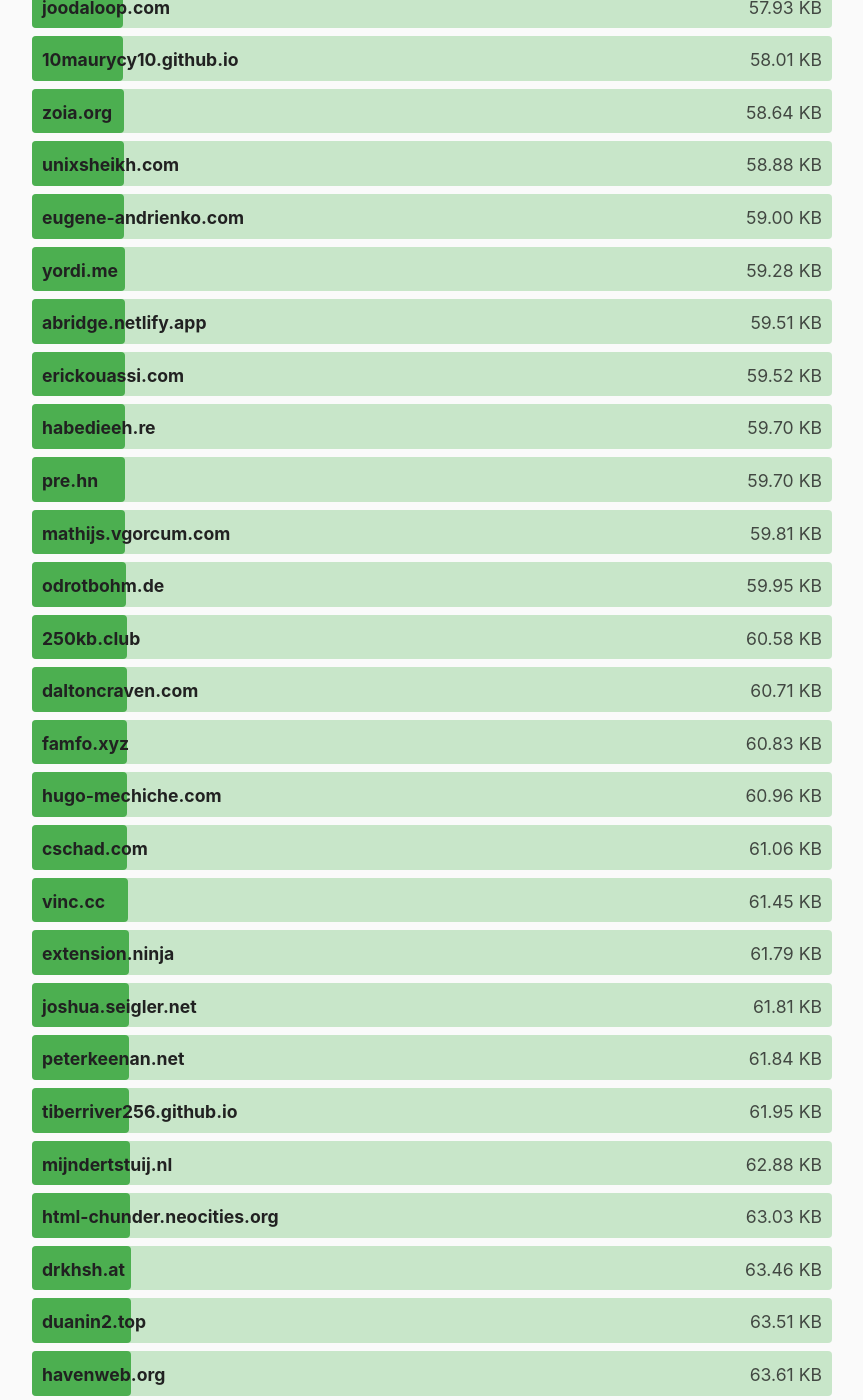
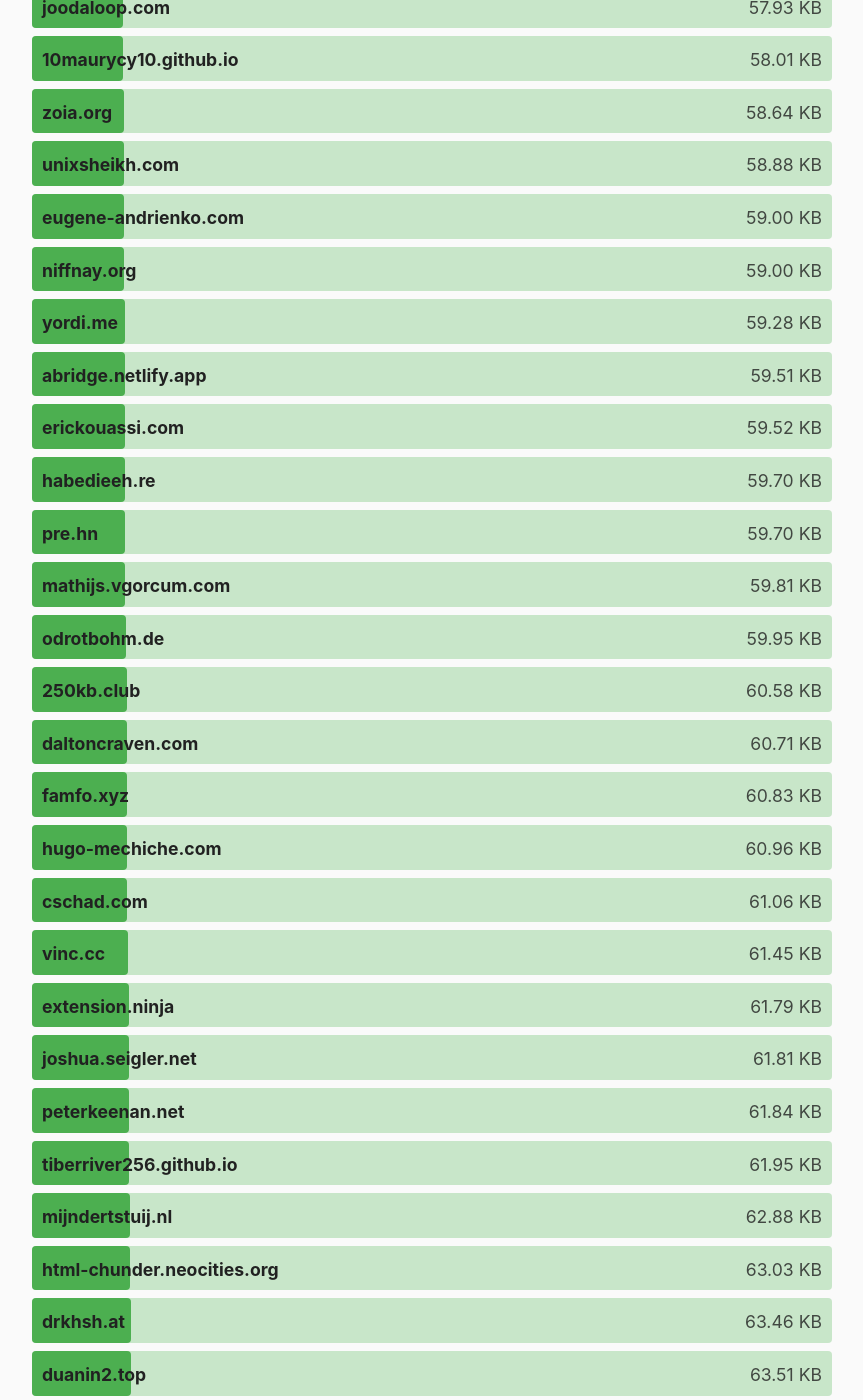
Before and after one commit to kevquirk/512kb.club, a Jekyll site: the page built from index.md, in a window 1280 px wide and 1400 px high, scrolled down 18627 px. Shown: the whole window, without its empty margins (208-1071 px from the left). Built offline with Jekyll 4.4.1, drawn with Linux system fonts in a browser that asks for light colours.

Commit message:
Update sites.yml
https://radar.cloudflare.com/scan/45cf3d80-7a64-4e82-940f-4488b23ac5f2/summary

```diff
--- a/_data/sites.yml
+++ b/_data/sites.yml
@@ -4359,9 +4359,9 @@
   last_checked: 2025-05-18
 
 - domain: niffnay.org
-  url: http://niffnay.org/ (Make sure you keep the trailing slash)
-  size: 65
-  last_checked: 2025-09-17 (YYYY-MM-DD)
+  url: http://niffnay.org/
+  size: 59
+  last_checked: 2025-09-17
 
 - domain: yuv.al
   url: https://yuv.al/
```
